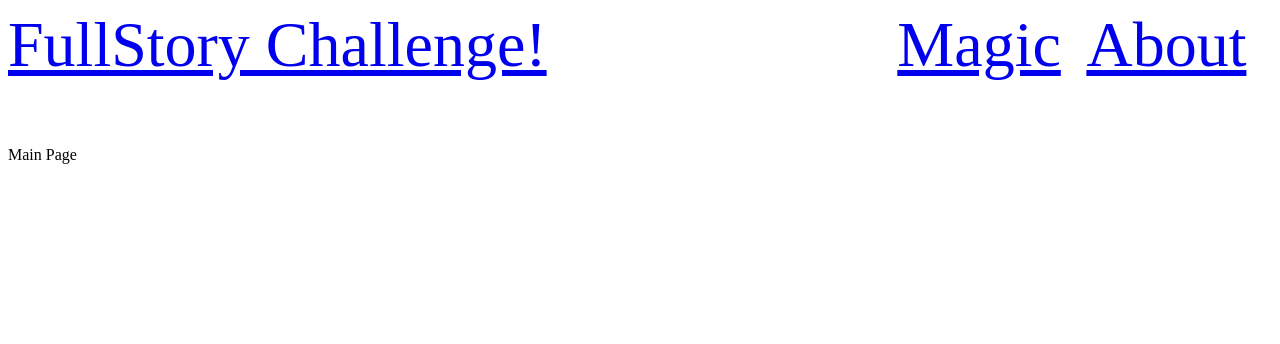
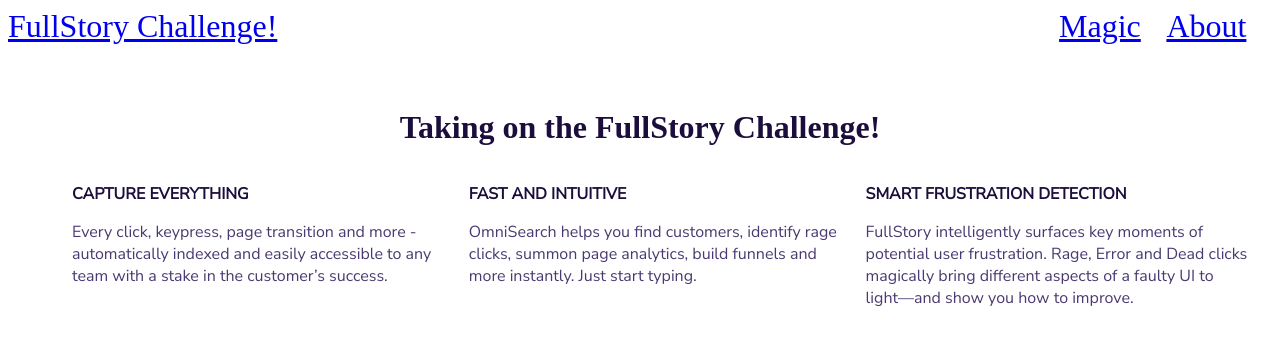
Before and after one commit to maestroh/fullstory-challenge-api, a Next.js app in the folder web/: page / in a window 1280 px wide. Shown: the top 344 px of the page. Built offline with nearby package versions, Linux system fonts and the light colour scheme; a web font is replaced by a local one.

Commit message:
adding some style

```diff
--- a/web/components/header.js
+++ b/web/components/header.js
@@ -9,7 +9,8 @@
   width: 100%;
   margin-bottom: 8vh;
   font-family: "Bebas Neue";
-  font-size: 8vh;
+  font-size: 4vh;
+  color: #4B3A71;
 `;
 
 const HeaderLinks = styled.div`
@@ -46,7 +47,6 @@
 );
 
 Header.propTypes = {
-  isAuthenticated: PropTypes.bool.isRequired,
   currentUrl: PropTypes.string.isRequired
 };
 
--- /dev/null
+++ b/web/components/styles.js
@@ -0,0 +1,25 @@
+import styled from "styled-components";
+
+export const H1 = styled.h1`
+display: flex;
+justify-content: space-between;
+width: 100%;
+margin-bottom: 3vh;
+font-family: "Bebas Neue";
+font-size: 4vh;
+color: #1c0e3c;
+text-align:center;
+display:block;
+`;
+
+export const H2 = styled.h2`
+margin-bottom: 1vh;
+font-family: "Nunito Sans", sans-serif;
+font-size: 2vh;
+color: #1c0e3c;
+`;
+
+export const P = styled.p`
+font-family: "Nunito Sans", sans-serif;
+color: #4b3a71;
+`;
--- a/web/hocs/master.js
+++ b/web/hocs/master.js
@@ -52,8 +52,10 @@
               name="viewport"
               content="width=device-width, initial-scale=1"
             />
-            <title>Starter Pack</title>
+            <title>FullStory Challenge!</title>
+            <link rel="shortcut icon" href="static/favicon.ico" />
             <script src="static/scripts.js">{}</script>
+            <link href="https://fonts.googleapis.com/css?family=Nunito+Sans" rel="stylesheet"/>
           </Head>
           <Header {...this.props} />
           <Page {...this.props} />
--- a/web/pages/index.js
+++ b/web/pages/index.js
@@ -1,10 +1,45 @@
-import Link from 'next/link';
-import master from '../hocs/master';
+import Link from "next/link";
+import master from "../hocs/master";
+import styled from "styled-components";
+import { H1, H2, P } from "../components/styles";
+
+const Items = styled.div`
+  margin-top: 3vh;
+  display: grid;
+  margin-left: 5vw;
+  grid-template-columns: 30vw 30vw 30vw;
+  grid-gap: 1vw;
+`;
 
 let Index = () => (
   <div>
-    <div>Main Page</div>
+    <H1>Taking on the FullStory Challenge!</H1>
+    <Items>
+      <div>
+        <H2>CAPTURE EVERYTHING</H2>
+        <P>
+          Every click, keypress, page transition and more - automatically
+          indexed and easily accessible to any team with a stake in the
+          customer’s success.
+        </P>
+      </div>
+      <div>
+        <H2>FAST AND INTUITIVE</H2>
+        <P>
+          OmniSearch helps you find customers, identify rage clicks, summon page
+          analytics, build funnels and more instantly. Just start typing.
+        </P>
+      </div>
+      <div>
+        <H2>SMART FRUSTRATION DETECTION</H2>
+        <P>
+          FullStory intelligently surfaces key moments of potential user
+          frustration. Rage, Error and Dead clicks magically bring different
+          aspects of a faulty UI to light—and show you how to improve.
+        </P>
+      </div>
+    </Items>
   </div>
-)
+);
 
 export default master(Index);
```
Also changed, not shown: 1 other file (tests, documents, lock files or other folders).
